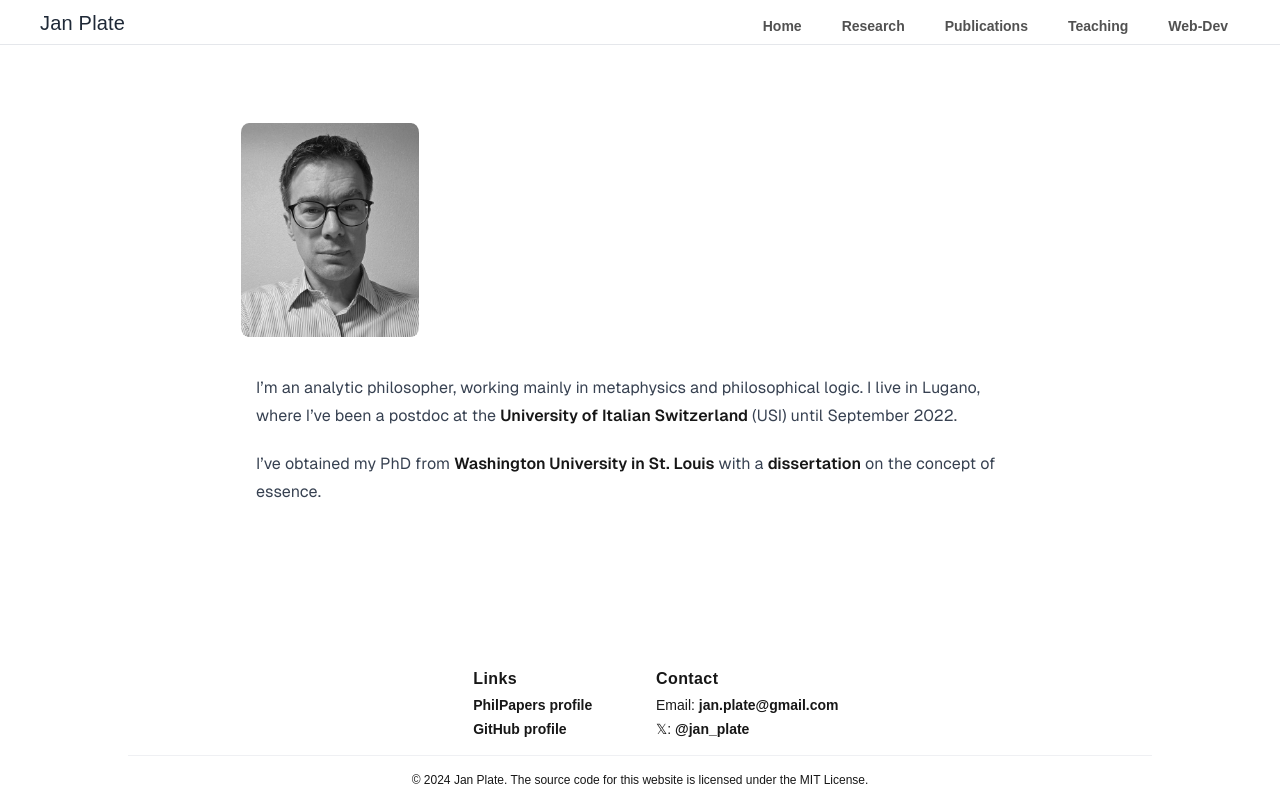
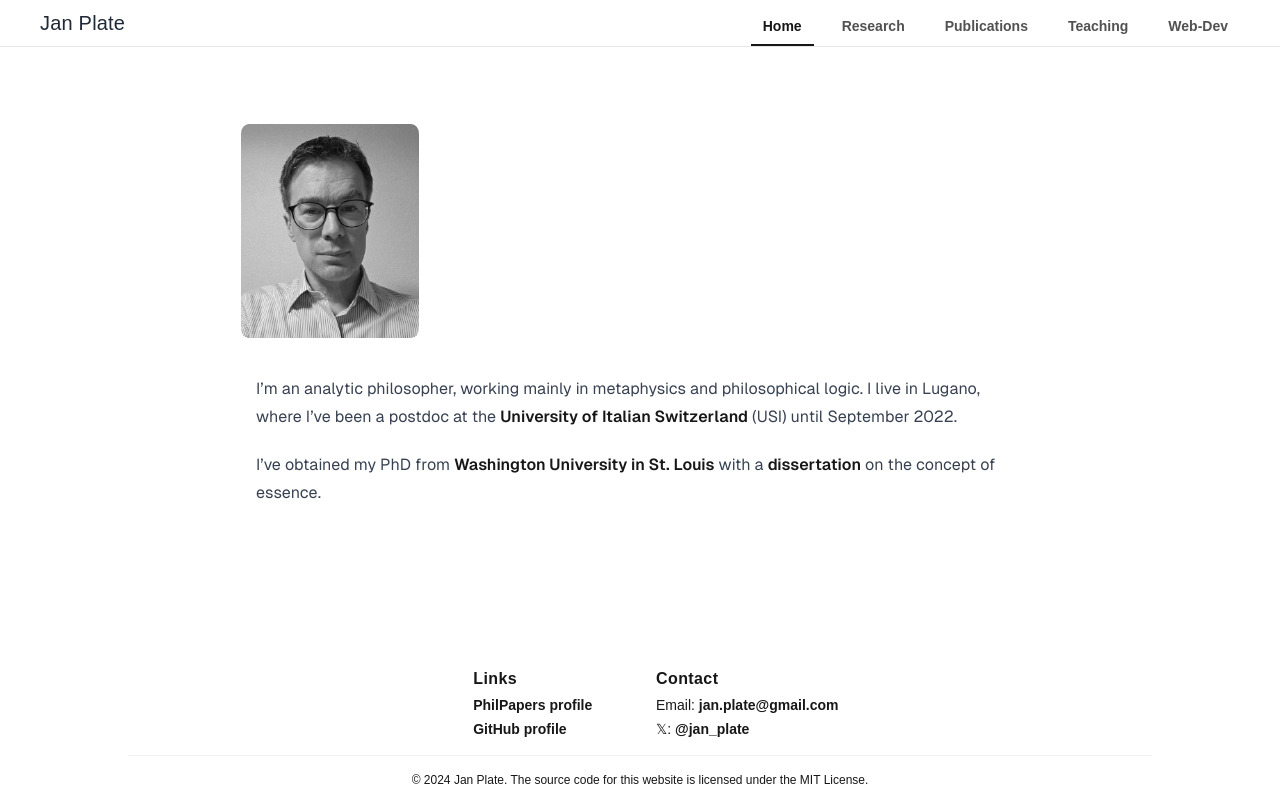
Before and after one commit to jplate/home, a Next.js app: page / in a window 1280 px wide. Built offline with nearby package versions, Linux system fonts and the light colour scheme.

Commit message:
Trying out a simpler solution

```diff
--- a/src/app/components/Navbar.tsx
+++ b/src/app/components/Navbar.tsx
@@ -152,7 +152,7 @@ const MyNavbar: React.FC = () => (
     <Navbar
         brandName='Jan Plate'
         items={[
-            { href: '/Home', text: 'Home' },
+            { href: '/', text: 'Home' },
             { href: '/Research', text: 'Research' },
             { href: '/Publications', text: 'Publications' },
             { href: '/Teaching', text: 'Teaching' },
```
